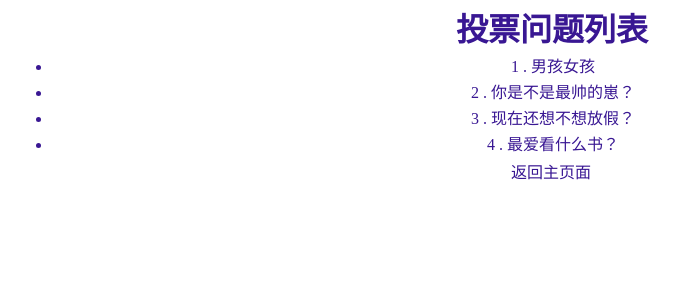
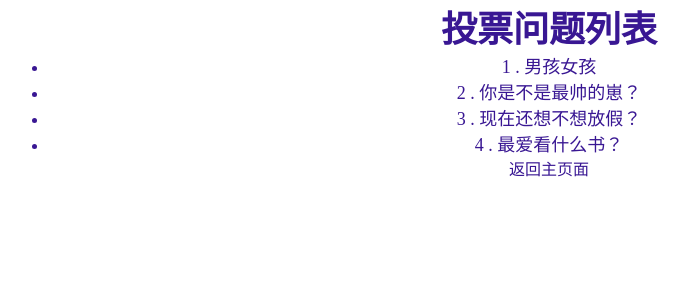
Before and after one commit to zxc135795/myfiles, a Django app: page /publish/ in a window 1280 px wide. Shown: the top 300 px of the page, without its empty margins (91-780 px from the left). Run offline with Django 3.2, Linux system fonts and the light colour scheme; data comes from the database, SQL or seed files in the repository.

Commit message:
修改整理

```diff
--- a/end/demo001/bookdemo/static/css/main.css
+++ b/end/demo001/bookdemo/static/css/main.css
@@ -1,7 +1,7 @@
 *{
     width: 1000px;
-    margin:auto;
-    padding: 1px;
+    margin:0 auto;
+    padding:0;
     /*font-size: 32px;*/
     color: #391793;
     text-align: center;
@@ -10,7 +10,7 @@
 }
 
 .content{
-    margin: 1px;
+    margin:0 auto;
     color: blue;
     font-size: 18px;
     font-family: 仿宋;
--- a/end/demo001/bookdemo/templates/detail.html
+++ b/end/demo001/bookdemo/templates/detail.html
@@ -3,7 +3,7 @@
 <head>
     <meta charset="UTF-8">
     <title>详情</title>
-<!--    <link rel="stylesheet" href="static/css/main.css">-->
+    <link rel="stylesheet" href="static/css/main.css">
 </head>
 <body>
 <h1>书籍详情</h1>
--- a/end/demo001/bookdemo/templates/polls/index.html
+++ b/end/demo001/bookdemo/templates/polls/index.html
@@ -4,9 +4,15 @@
     <meta charset="UTF-8">
     <title>投票首页</title>
     <link rel="stylesheet" href="static/css/main.css">
+        <style>
+        *{
+            width: 1000px;
+
+        }
+    </style>
 </head>
 <body>
-    <div>
+    <div class="content">
         <h1>投票问题列表</h1>
         <ul>
             {% for q in questions %}
```
Also changed, not shown: end/demo001/bookdemo/templates/polls/detail.html (+3 -7 lines).
